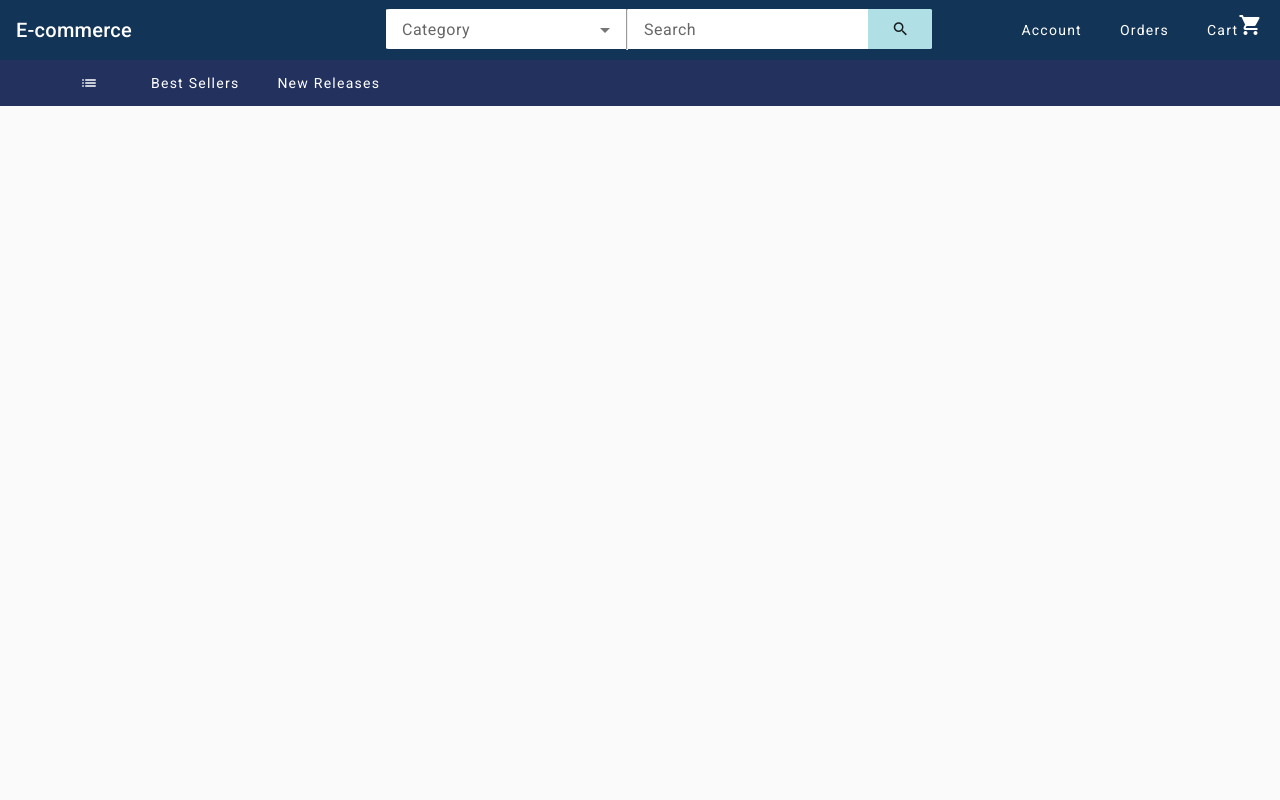
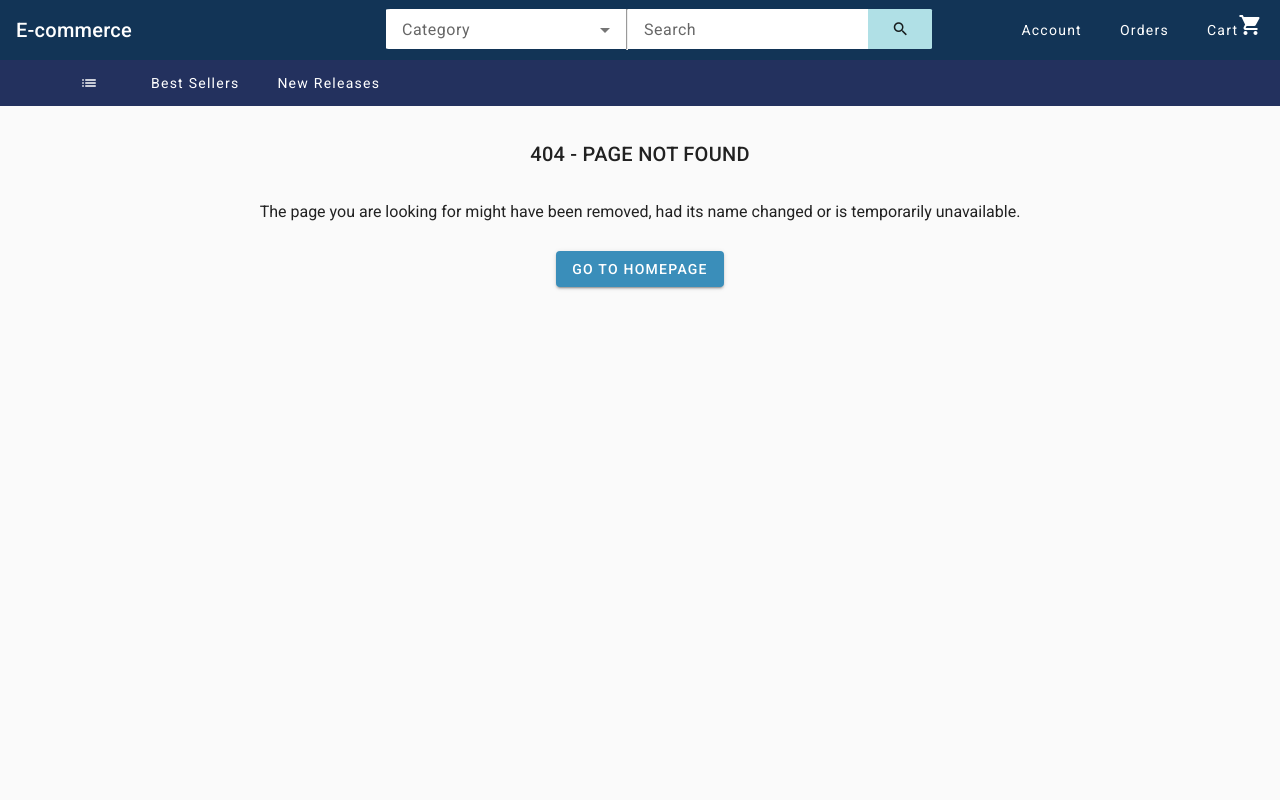
Before and after one commit to mph256/ECommerce-front, an Angular app: page / in a window 1280 px wide. Shown: the top 800 px of the page. Built offline with nearby package versions, Linux system fonts and the light colour scheme.

Commit message:
feat: add page not found component

```diff
--- a/src/app/app-routing.module.ts
+++ b/src/app/app-routing.module.ts
@@ -1,7 +1,11 @@
 import { NgModule } from '@angular/core';
 import { RouterModule, Routes } from '@angular/router';
 
-const routes: Routes = [];
+const routes: Routes = [
+  { path: '**',
+    loadChildren: () => import('./page-not-found/page-not-found.module').then(m => m.PageNotFoundModule)
+  }
+];
 
 @NgModule({
   imports: [
--- /dev/null
+++ b/src/app/page-not-found/components/page-not-found/page-not-found.component.html
@@ -0,0 +1,7 @@
+<div class="container">
+    <div class="column center-y">
+        <h2 class="mat-h2">404 - PAGE NOT FOUND</h2>
+        <p>The page you are looking for might have been removed, had its name changed or is temporarily unavailable.</p>
+        <button type="button" mat-raised-button (click)="onGoHome()" class="btn">GO TO HOMEPAGE</button>
+    </div>
+</div>
--- /dev/null
+++ b/src/app/page-not-found/components/page-not-found/page-not-found.component.scss
@@ -0,0 +1,18 @@
+.container {
+    margin: 2em;
+}
+
+.column {
+    display: flex;
+    flex-direction: column;
+}
+
+.center-y {
+    align-items: center;
+}
+
+.btn {
+    background-color: #3a8eba;
+    color: #ffffff;
+    margin-top: 1em;
+}
--- /dev/null
+++ b/src/app/page-not-found/components/page-not-found/page-not-found.component.ts
@@ -0,0 +1,17 @@
+import { Component } from '@angular/core';
+import { Router } from '@angular/router';
+
+@Component({
+  selector: 'app-page-not-found',
+  templateUrl: './page-not-found.component.html',
+  styleUrls: ['./page-not-found.component.scss']
+})
+export class PageNotFoundComponent {
+
+  constructor(private router: Router) { }
+
+  onGoHome(): void {
+    this.router.navigateByUrl('/home');
+  }
+
+}
--- a/src/app/page-not-found/page-not-found-routing.module.ts
+++ b/src/app/page-not-found/page-not-found-routing.module.ts
@@ -1,7 +1,11 @@
 import { NgModule } from '@angular/core';
 import { RouterModule, Routes } from '@angular/router';
 
-const routes: Routes = [];
+import { PageNotFoundComponent } from './components/page-not-found/page-not-found.component';
+
+const routes: Routes = [
+  { path: '', component: PageNotFoundComponent }
+];
 
 @NgModule({
   imports: [
--- a/src/app/page-not-found/page-not-found.module.ts
+++ b/src/app/page-not-found/page-not-found.module.ts
@@ -4,8 +4,12 @@ import { CommonModule } from '@angular/common';
 import { PageNotFoundRoutingModule } from './page-not-found-routing.module';
 import { SharedModule } from '../shared/shared.module';
 
+import { PageNotFoundComponent } from './components/page-not-found/page-not-found.component';
+
 @NgModule({
-  declarations: [],
+  declarations: [
+    PageNotFoundComponent
+  ],
   imports: [
     CommonModule,
     PageNotFoundRoutingModule,
```
Also changed, not shown: 1 other file (tests, documents, lock files or other folders).
